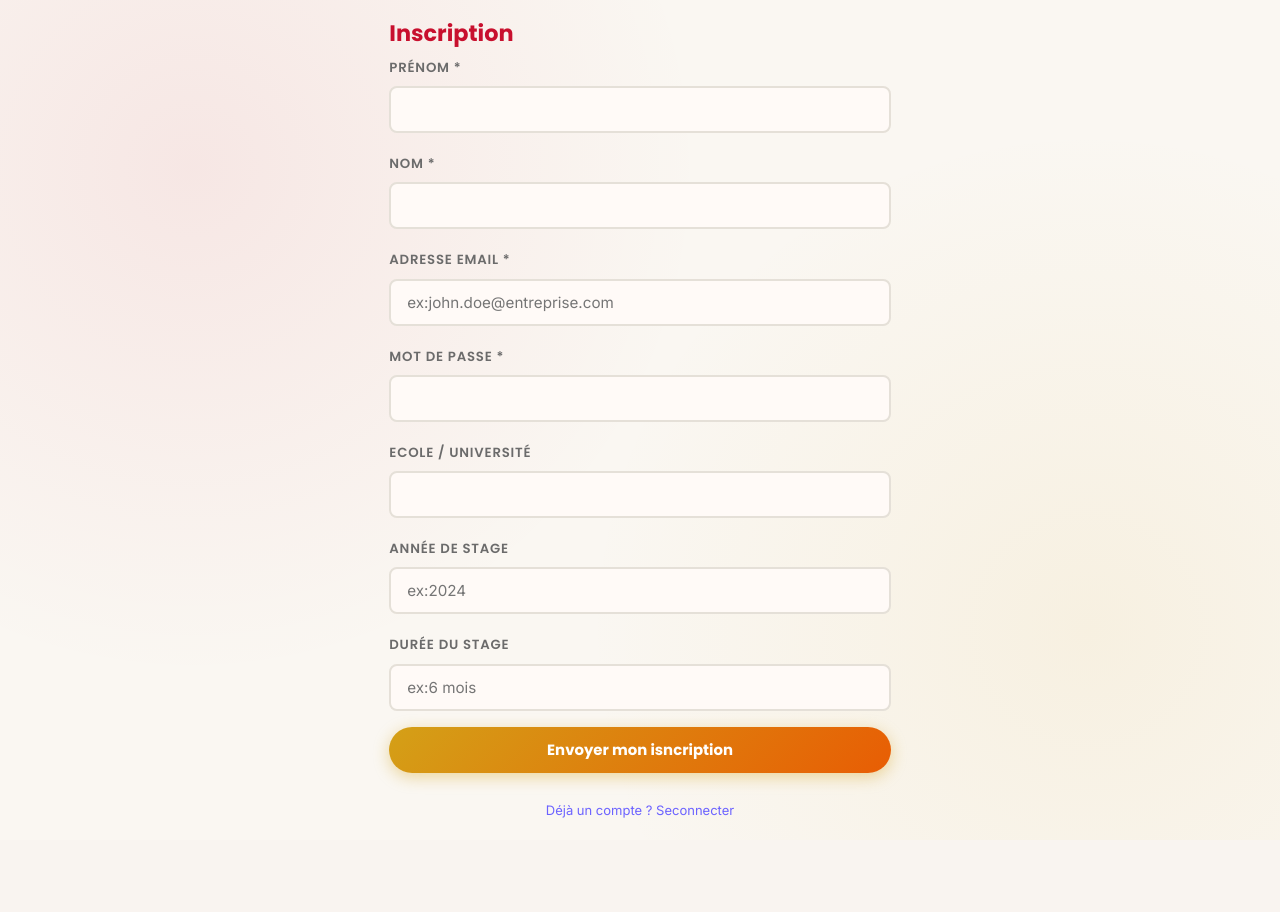
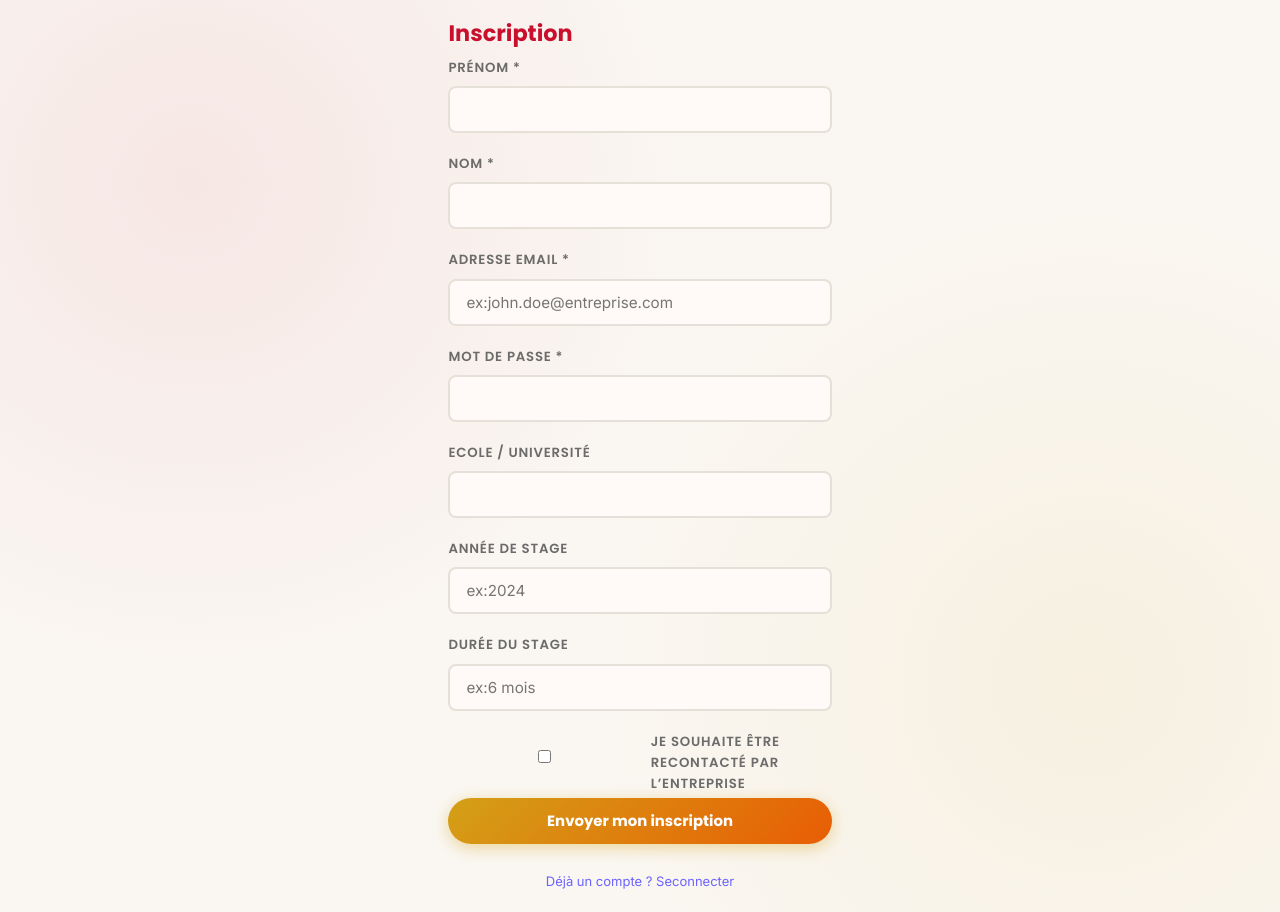
Before and after one commit to mimi-creations/stagensemble, a PHP site: page /inscription.php in a window 1280 px wide. Before the commit the page ends 818 px from the top, so only its background shows below. Run offline with PHP 8.4, Linux system fonts and the light colour scheme.

Commit message:
Update inscription.php

```diff
--- a/inscription.php
+++ b/inscription.php
@@ -21,23 +21,38 @@
 <body>
     <div class="box">
         <h2>Inscription</h2>
+
         <form action="traitement_inscription.php" method="POST">
             <label>Prénom *</label>
             <input type="text" name="prenom" required>
-            <label> Nom * </label>
+
+            <label>Nom *</label>
             <input type="text" name="nom" required>
+
             <label>Adresse Email *</label>
             <input type="email" name="email" placeholder="ex:john.doe@entreprise.com" required>
-            <label> Mot de passe *</label>
+
+            <label>Mot de passe *</label>
             <input type="password" name="motdepasse" required>
+
             <label>Ecole / Université</label>
             <input type="text" name="ecole">
+
             <label>Année de stage</label>
             <input type="text" name="annee_stage" placeholder="ex:2024">
+
             <label>Durée du stage</label>
             <input type="text" name="duree_stage" placeholder="ex:6 mois">
-            <input type="submit" value="Envoyer mon isncription">
+
+            <label style="display:flex; align-items:center; gap:10px;">
+                <input type="checkbox" name="recontacter" value="1">
+                Je souhaite être recontacté par l’entreprise
+            </label>
+
+            <input type="submit" value="Envoyer mon inscription">
         </form>
+
+
         <div class="link">
             <a href="login.php">Déjà un compte ? Seconnecter</a>
         </div>
```
